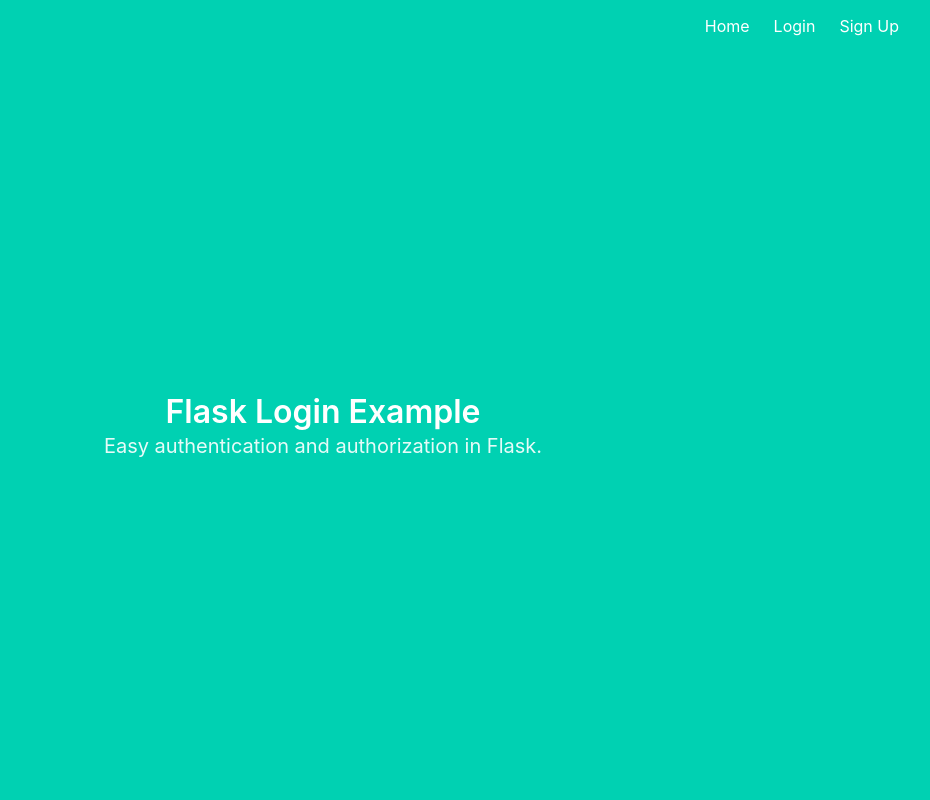
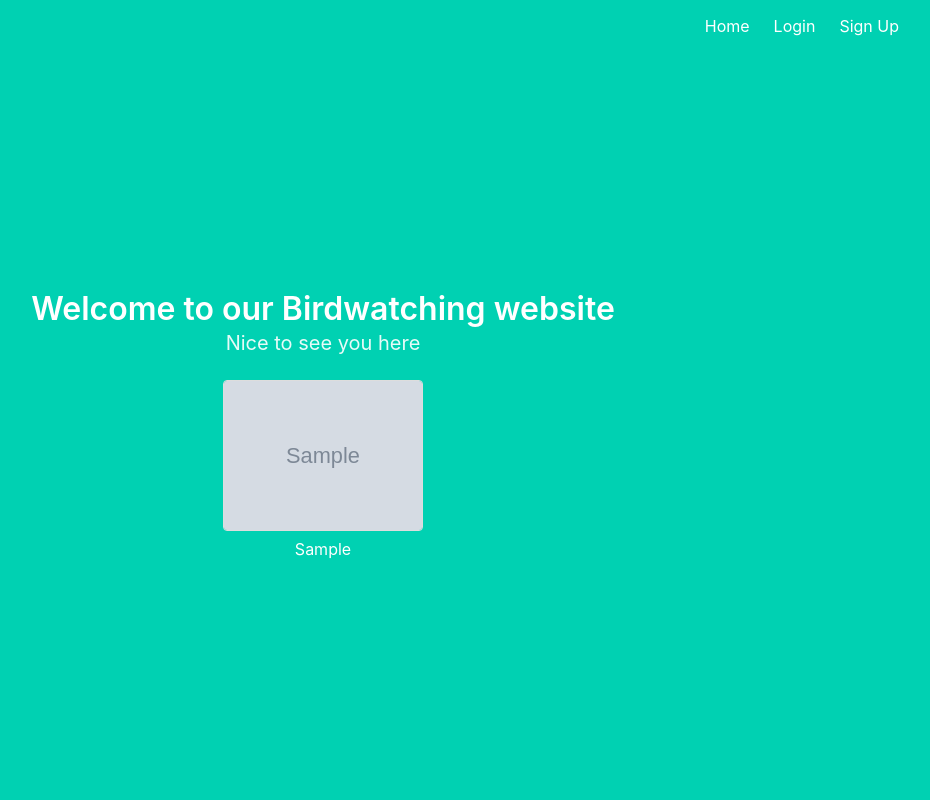
Before and after one commit to OOREOTEAM/firstinternrepo, a Flask app: page / in a window 1280 px wide. Shown: the whole page, without its empty margins (317-1247 px from the left). Run offline with Flask 3, Linux system fonts and the light colour scheme; tables that the repository leaves empty hold one stand-in row (values such as "Sample post"); grey boxes marked "Sample" are stand-in pictures.

Commit message:
OREO-44 Create gallery page for all users on home page

```diff
--- a/week1/rhnatyshyn/flask/birdproject/main.py
+++ b/week1/rhnatyshyn/flask/birdproject/main.py
@@ -1,13 +1,14 @@
 from flask import Blueprint , render_template
 from flask_login import login_required, current_user
 from flask import *
-from . import db
+from .models import Photo
 
 main = Blueprint('main', __name__)
 
 @main.route('/')
 def index():
-    return render_template('index.html')
+    photos = Photo.query.all()
+    return render_template('index.html', photos=photos)
 
 @main.route('/profile')
 @login_required
--- a/week1/rhnatyshyn/flask/birdproject/templates/index.html
+++ b/week1/rhnatyshyn/flask/birdproject/templates/index.html
@@ -2,9 +2,21 @@
 
 {% block content %}
 <h1 class="title">
-  Flask Login Example
+  Welcome to our Birdwatching website
 </h1>
 <h2 class="subtitle">
-  Easy authentication and authorization in Flask.
+  Nice to see you here
 </h2>
+
+{% for photo in photos %}
+  <div>
+    <img src="{{ url_for('static', filename=photo.filename) }}"
+         alt="Зображення {{ loop.index }}"
+         style="max-width: 200px; height: auto; border: 1px solid #ddd; border-radius: 4px;">
+    {% if photo.caption %}
+      <p>{{ photo.caption }}</p>
+    {% endif %}
+  </div>
+{% endfor %}
+
 {% endblock %}
```
